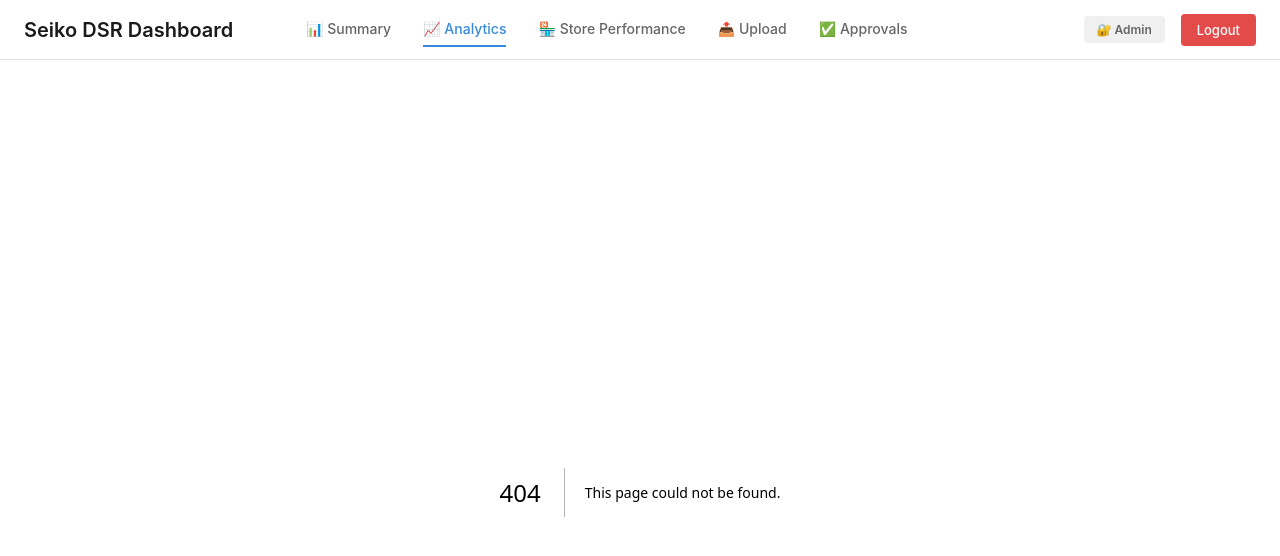
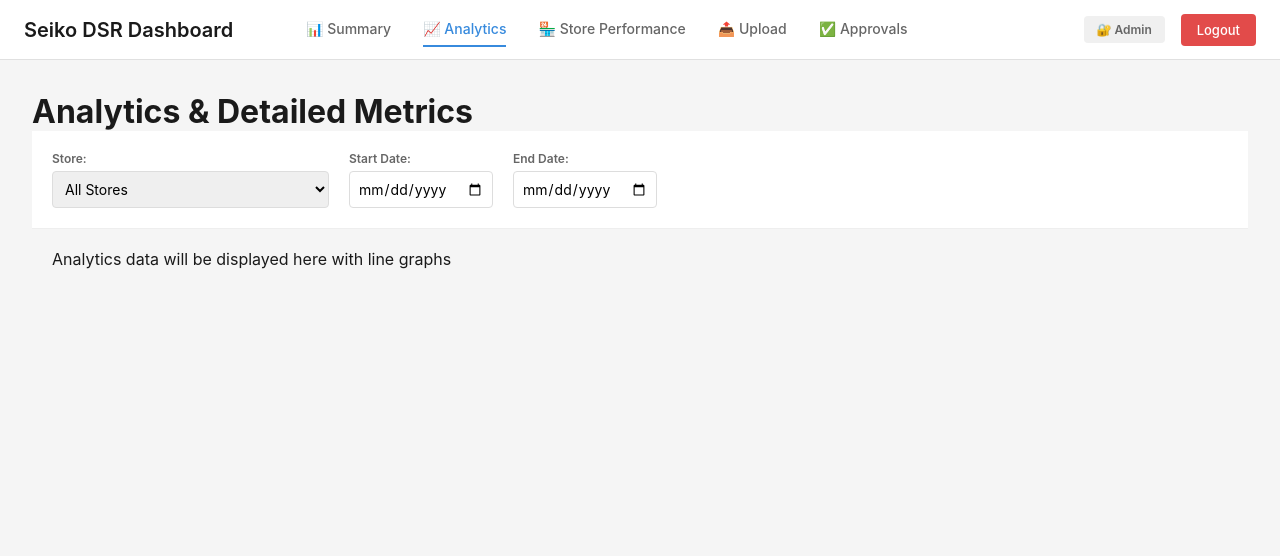
Before and after one commit to vivekatseiko/seiko-dsr-dashboard, a Next.js app: page /analytics in a window 1280 px wide. Before the commit this address had no page. Shown: the top 556 px of the page. Built offline with nearby package versions, Linux system fonts and the light colour scheme; sample sign-in values are in the browser's storage.

Commit message:
Create analytics.tsx

```diff
--- /dev/null
+++ b/pages/analytics.tsx
@@ -0,0 +1,49 @@
+import React, { useState, useEffect } from "react";
+import styles from "../styles/Dashboard.module.css";
+
+export default function Analytics() {
+  const [loading, setLoading] = useState(true);
+  const [selectedStore, setSelectedStore] = useState("all");
+  const [startDate, setStartDate] = useState("");
+  const [endDate, setEndDate] = useState("");
+
+  useEffect(() => {
+    // TODO: Fetch analytics data
+    setLoading(false);
+  }, [selectedStore, startDate, endDate]);
+
+  return (
+    <div className={styles.container}>
+      <h1>Analytics & Detailed Metrics</h1>
+
+      <div className={styles.filters}>
+        <div className={styles.filterGroup}>
+          <label>Store:</label>
+          <select value={selectedStore} onChange={(e) => setSelectedStore(e.target.value)}>
+            <option value="all">All Stores</option>
+            <option value="SWSPHPLUK">Phoenix Palassio (Lucknow)</option>
+            <option value="SWSPMCMUM">Phoenix Market City Kurla (Mumbai)</option>
+          </select>
+        </div>
+
+        <div className={styles.filterGroup}>
+          <label>Start Date:</label>
+          <input type="date" value={startDate} onChange={(e) => setStartDate(e.target.value)} />
+        </div>
+
+        <div className={styles.filterGroup}>
+          <label>End Date:</label>
+          <input type="date" value={endDate} onChange={(e) => setEndDate(e.target.value)} />
+        </div>
+      </div>
+
+      {loading ? (
+        <p className={styles.loading}>Loading analytics...</p>
+      ) : (
+        <div className={styles.content}>
+          <p>Analytics data will be displayed here with line graphs</p>
+        </div>
+      )}
+    </div>
+  );
+}
```
